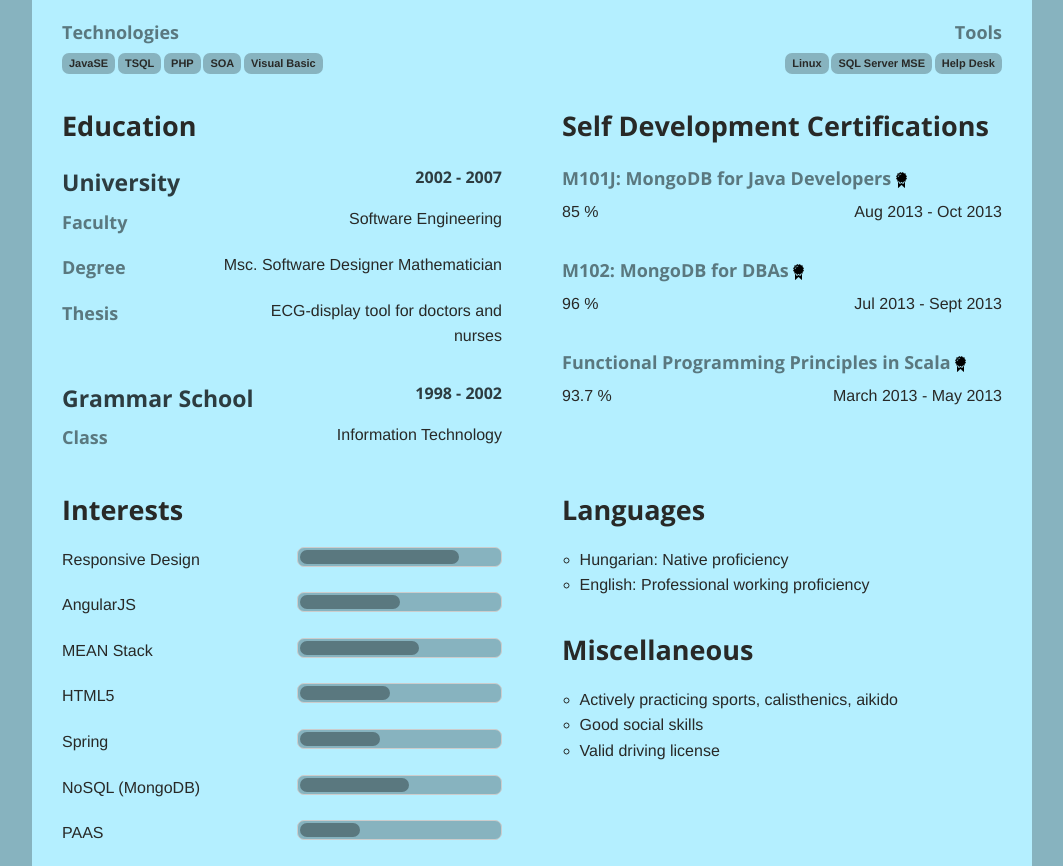
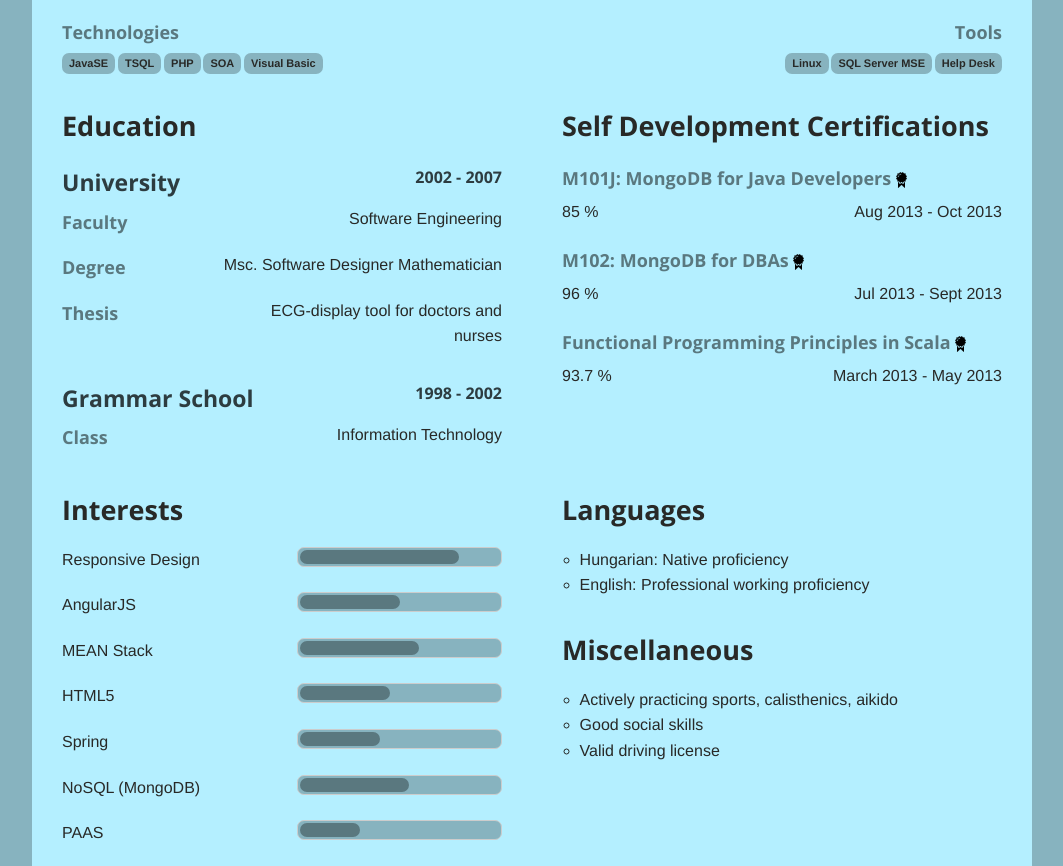
Before and after one commit to attilacsanyi/attilacsanyi.github.io, a website: page index.html in a window 1280 px wide. Shown: the part 2512-3378 px from the top of the page, without its empty margins (108-1171 px from the left). Drawn offline with nearby package versions, Linux system fonts and the light colour scheme.

Commit message:
Fix unified gaps between divs

```diff
--- a/index.html
+++ b/index.html
@@ -658,8 +658,8 @@
             <p>M101J: MongoDB for Java Developers<span class="right"><small>7 WEEK</small></span></p>
         </div-->
 
-        <div class="row">
-            <div class="work small-12 columns">
+        <div class="work row">
+            <div class="small-12 columns">
                 <div class="small-12 columns">
                     <h5>M101J: MongoDB for Java Developers <a href="https://www.dropbox.com/s/y0gkm03linna6mn/cert_m101j.pdf" target="_blank"><img src="img/glyphicons_332_certificate.png" width="11" height="auto" alt="Open certificate"></a></h5>
                 </div>
@@ -670,7 +670,7 @@
                     <p class="text-right">Aug 2013 - Oct 2013</p>
                 </div>
             </div>
-            <div class="work small-12 columns">
+            <div class="small-12 columns">
                 <div class="small-12 columns">
                     <h5>M102: MongoDB for DBAs <a href="https://www.dropbox.com/s/q4spdy5tspyhp6m/cert_m102.pdf" target="_blank"><img src="img/glyphicons_332_certificate.png" width="11" height="auto" alt="Open certificate"></a></h5>
                 </div>
@@ -681,7 +681,7 @@
                     <p class="text-right">Jul 2013 - Sept 2013</p>
                 </div>
             </div>
-            <div class="work small-12 columns">
+            <div class="small-12 columns">
                 <div class="small-12 columns">
                     <h5>Functional Programming Principles in Scala <a href="https://www.dropbox.com/s/9b7gm4s1fua4zex/cert_progfun.pdf" target="_blank"><img src="img/glyphicons_332_certificate.png"  width="11" height="auto" alt="Open certificate"></a></h5>
                 </div>
```
